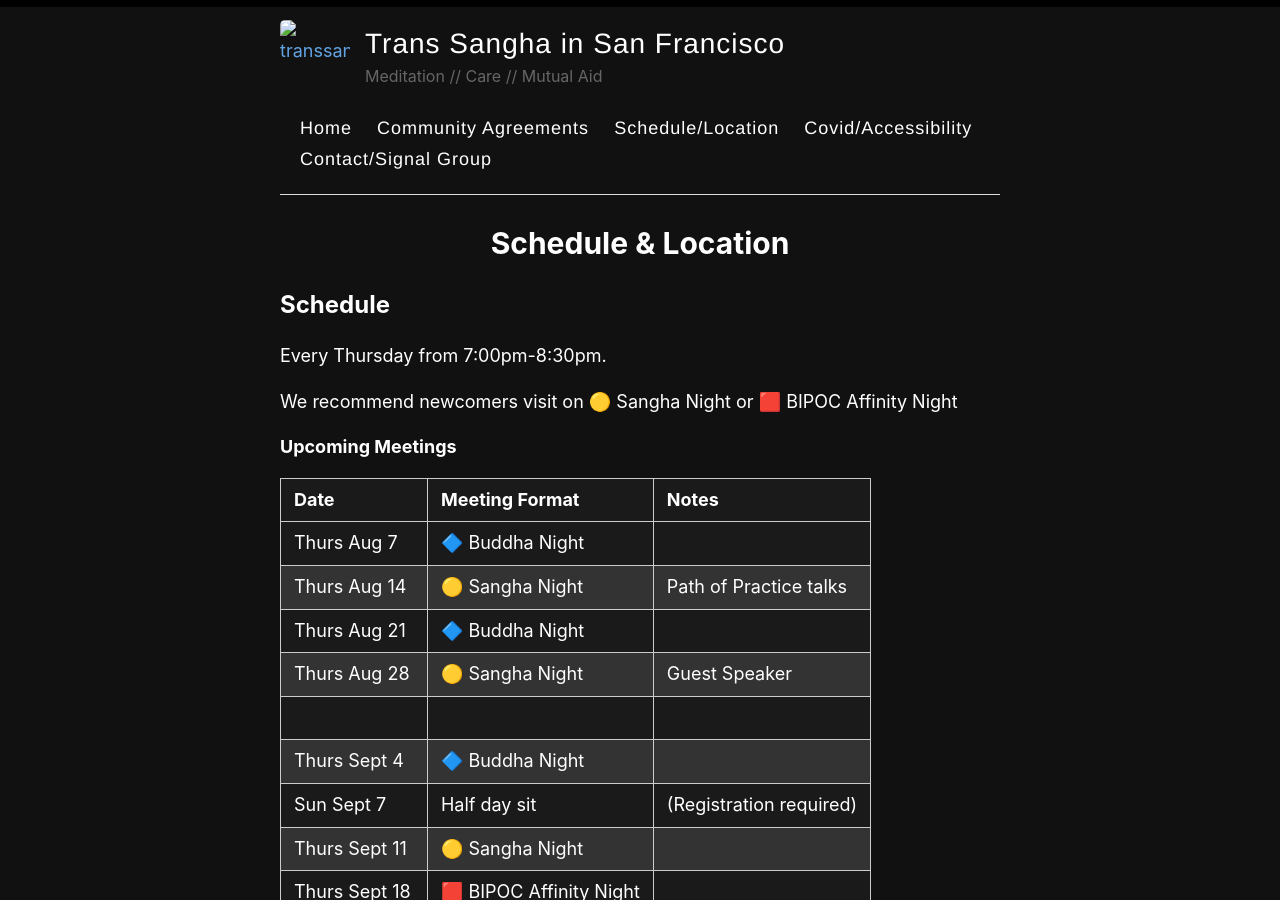
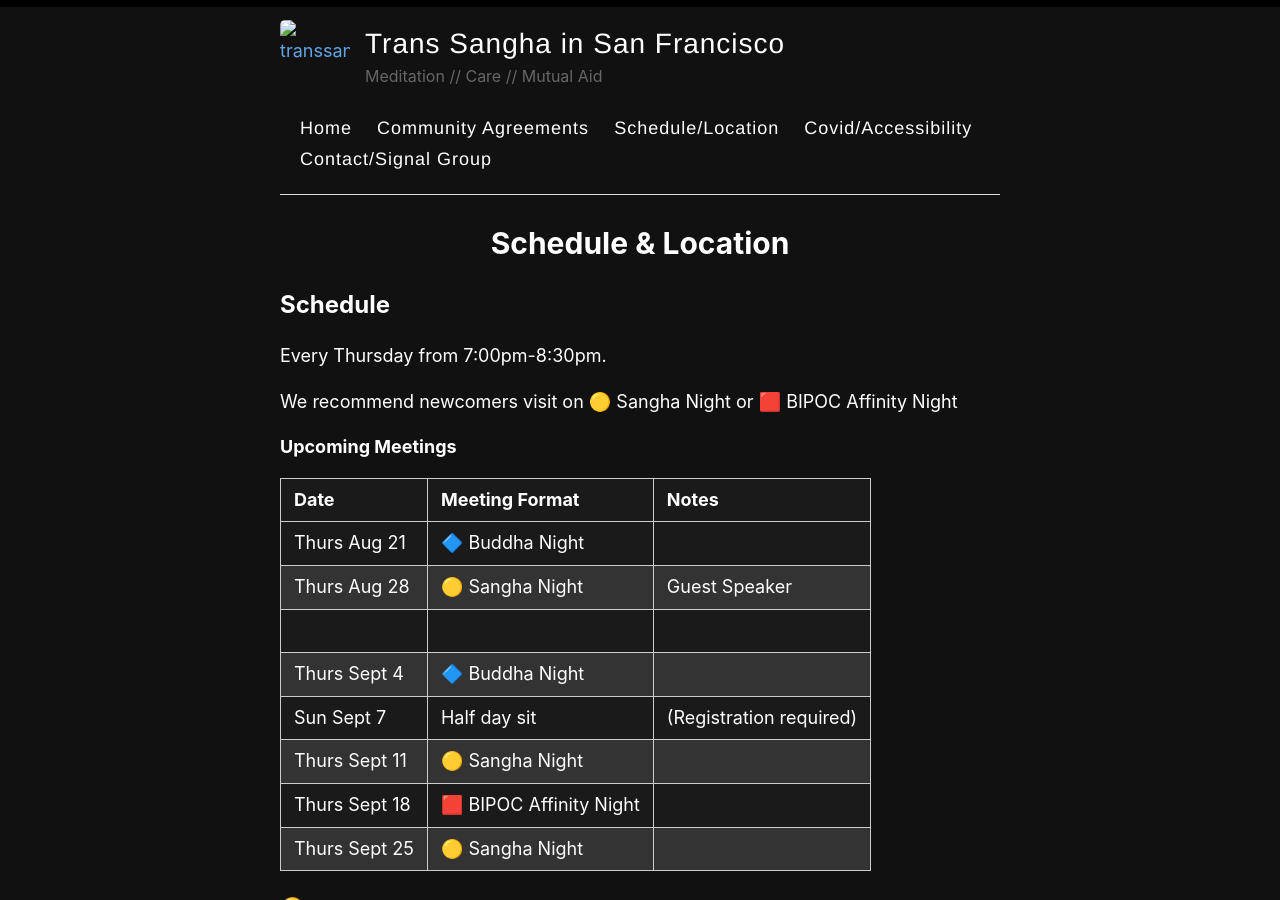
Before and after one commit to rykener/transsangha, a Jekyll site: the page built from _pages/schedule.md, in a window 1280 px wide and 900 px high. Built offline with Jekyll 4.4.1, drawn with Linux system fonts in a browser that asks for light colours.

```diff
--- a/_pages/schedule.md
+++ b/_pages/schedule.md
@@ -16,8 +16,6 @@ We recommend newcomers visit on 🟡 Sangha Night or 🟥 BIPOC Affinity Night
 
 | Date         | Meeting Format  | Notes |
 |--------------|-----------------|-------|
-| Thurs Aug 7  | 🔷 Buddha Night |
-| Thurs Aug 14 | 🟡 Sangha Night | Path of Practice talks
 | Thurs Aug 21 | 🔷 Buddha Night |
 | Thurs Aug 28 | 🟡 Sangha Night | Guest Speaker
 | | |
```
Also changed, not shown: _pages/index.md (+1 -1 lines), 8 other files.
